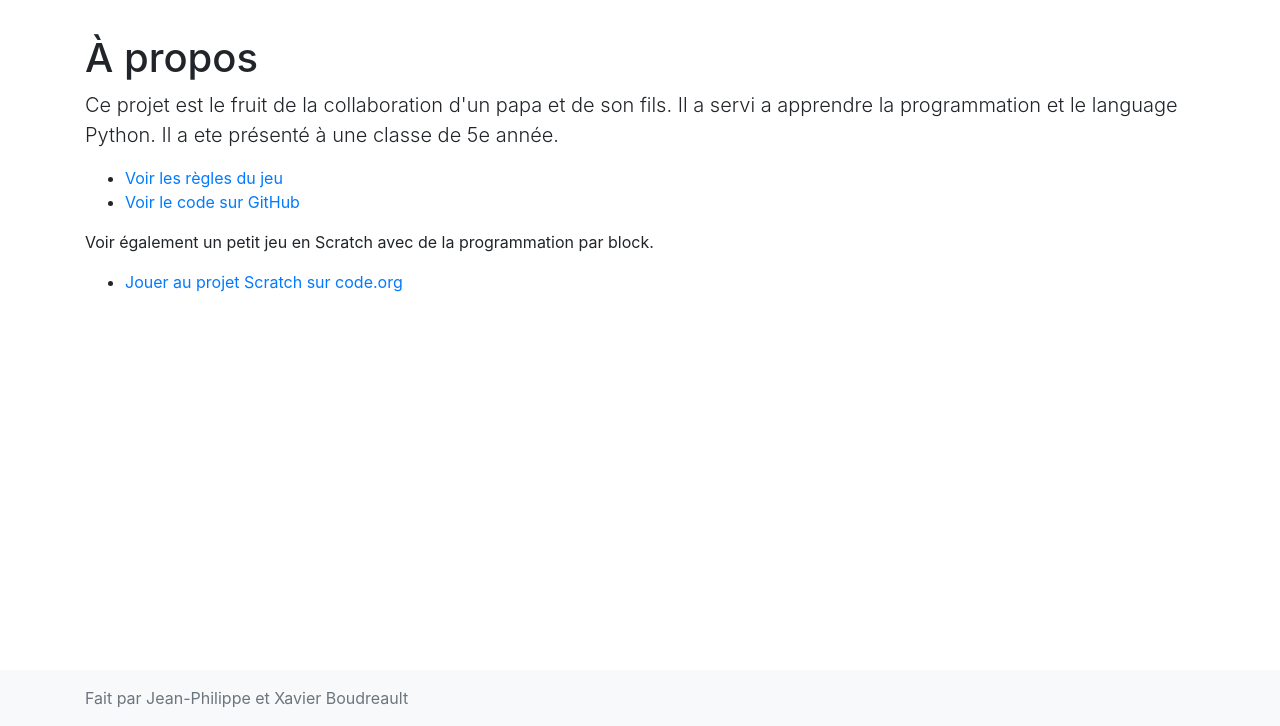
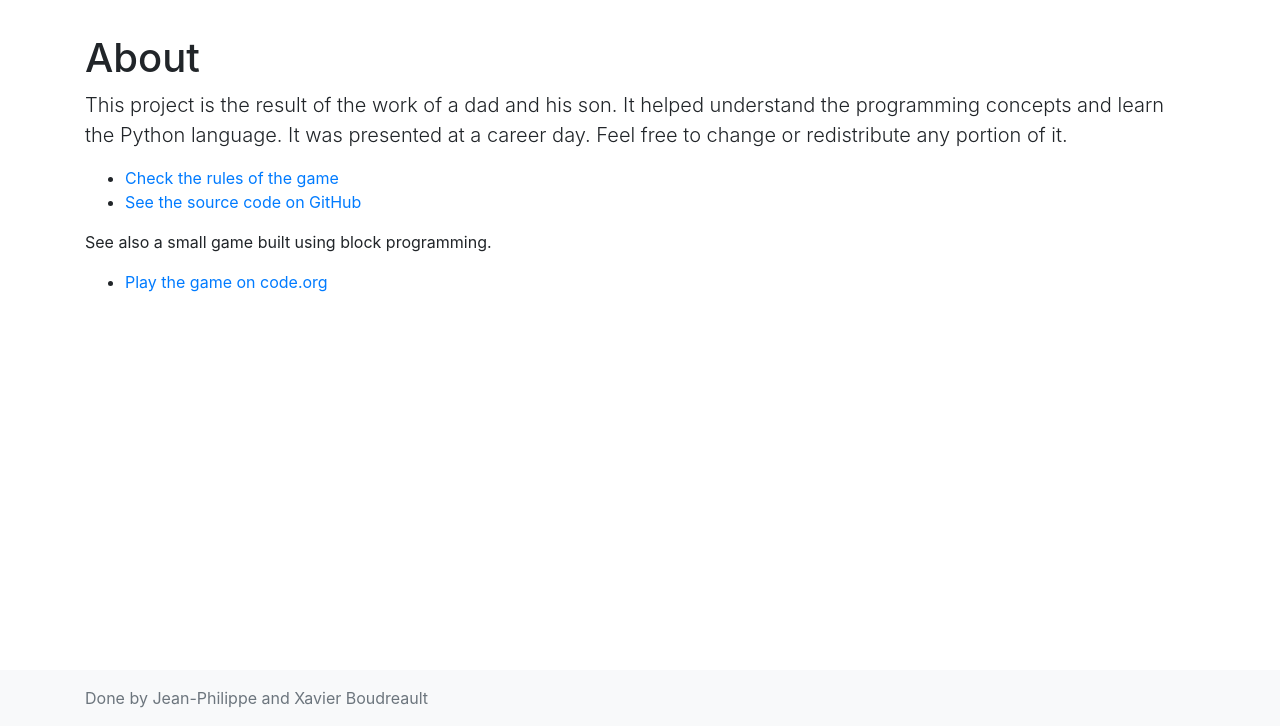
Before and after one commit to jpboudreault/tictactoe, a Django app: page / in a window 1280 px wide. Shown: the part 74-800 px from the top of the page. Run offline with Django 3.2, Linux system fonts and the light colour scheme; some libraries are stand-ins or nearby versions.

Commit message:
Another attempt at localization

```diff
--- a/game/templates/about.html
+++ b/game/templates/about.html
@@ -1,19 +1,17 @@
 {% extends "base_generic.html" %}
 
+{% load i18n %}
 {% block content %}
-    <h1 class="mt-5">&Agrave; propos</h1>
-    <p class="lead">Ce projet est le fruit de la collaboration d'un papa et de son fils. Il a servi a apprendre la
-        programmation et le language Python.
-        Il a ete pr&eacute;sent&eacute; &agrave; une classe de 5e ann&eacute;e.</p>
+    <h1 class="mt-5">{% trans 'About' %}</h1>
+    <p class="lead">{% trans "This project is the result of the work of a dad and his son. It helped understand the programming concepts and learn the Python language. It was presented at a career day. Feel free to change or redistribute any portion of it." %}</p>
     <ul>
-        <li><a href="{% url 'rules' %}">Voir les r&egrave;gles du jeu</a></li>
-        <li><a href="https://github.com/jpboudreault/tictactoe">Voir le code sur GitHub</a></li>
+        <li><a href="{% url 'rules' %}">{% trans 'Check the rules of the game' %}</a></li>
+        <li><a href="https://github.com/jpboudreault/tictactoe">{% trans 'See the source code on GitHub' %}</a></li>
     </ul>
-    <p>Voir &eacute;galement un petit jeu en Scratch avec de la programmation par block.</p>
+    <p>{% trans 'See also a small game built using block programming.' %}</p>
     <ul>
         <li>
-            <a href="https://studio.code.org/projects/flappy/JfkO0omPJFc4ZZGGPbepDTOeuOIpuXsOrllLT0HAoaY">Jouer au
-                projet Scratch sur code.org</a>
+            <a href="https://studio.code.org/projects/flappy/JfkO0omPJFc4ZZGGPbepDTOeuOIpuXsOrllLT0HAoaY">{% trans 'Play the game on code.org' %}</a>
         </li>
     </ul>
 {% endblock %}
--- a/game/templates/base_generic.html
+++ b/game/templates/base_generic.html
@@ -46,7 +46,7 @@
 
 <footer class="footer mt-auto py-3 bg-light">
     <div class="container">
-        <span class="text-muted">Fait par Jean-Philippe et Xavier Boudreault</span>
+        <span class="text-muted">{% trans 'Done by Jean-Philippe and Xavier Boudreault' %}</span>
     </div>
 </footer>
 
```
Also changed, not shown: README.md, locale/en/LC_MESSAGES/django.po (deleted), locale/fr/LC_MESSAGES/django.po, 2 other files.
